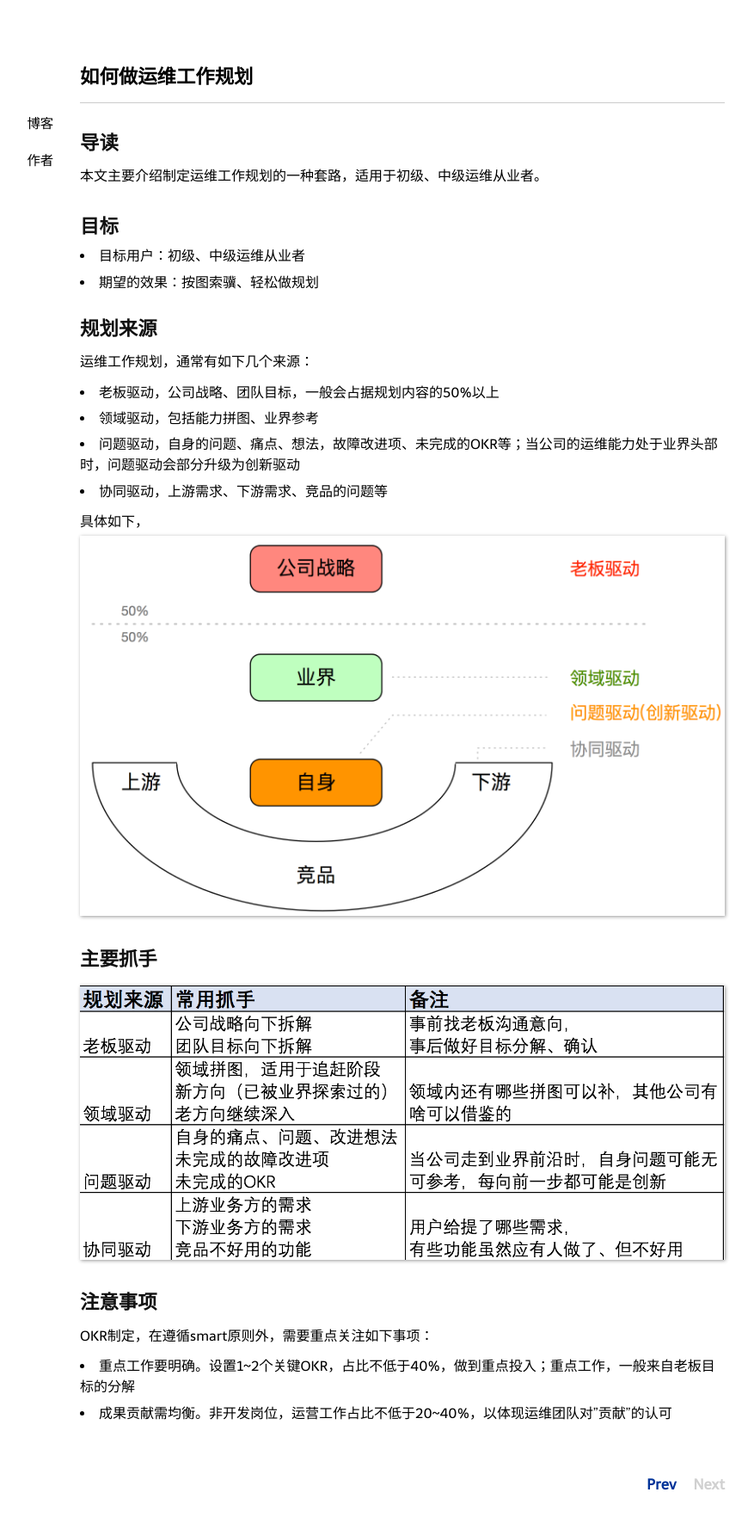
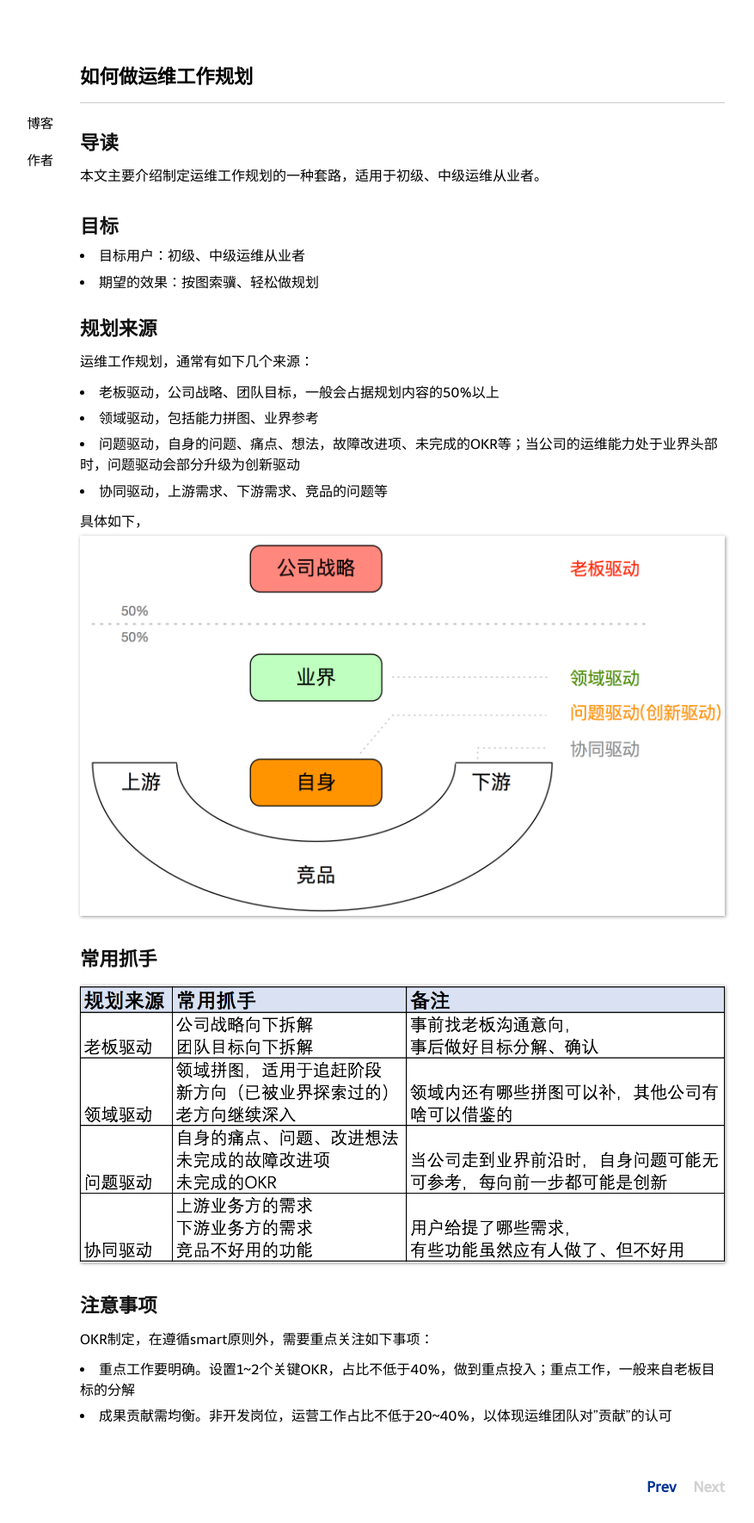
Before and after one commit to niean/niean.github.io, a Jekyll site: the page built from _posts/2020-12-24-op-okrs.markdown, in a window 1280 px wide. Shown: the whole page at 86% size, without its empty margins (172-1049 px from the left). Built offline with Jekyll 4.4.1, drawn with Linux system fonts in a browser that asks for light colours; comment, search, counter and statistics services are not loaded.

Commit message:
modify 如何做运维工作规划

```diff
--- a/_posts/2020-12-24-op-okrs.markdown
+++ b/_posts/2020-12-24-op-okrs.markdown
@@ -25,7 +25,7 @@ tags:
 ![page.png](https://raw.githubusercontent.com/niean/niean.github.io/master/images/20201224/okr-parts.png)
 
 
-## 主要抓手
+## 常用抓手
 ![page.png](https://raw.githubusercontent.com/niean/niean.github.io/master/images/20201224/okr-methods.png)
 
 
```
Also changed, not shown: images/20201224/okr-methods.png, 1 other file.
